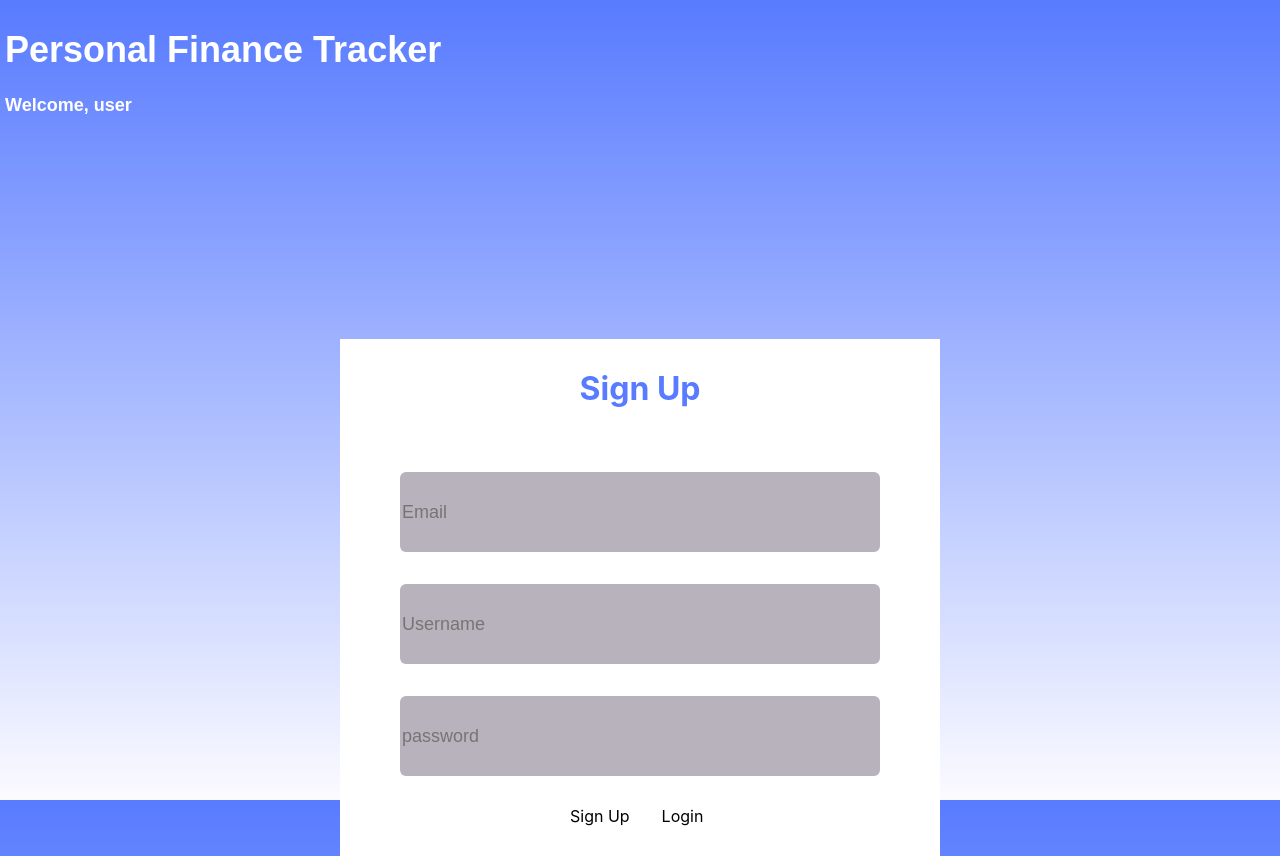
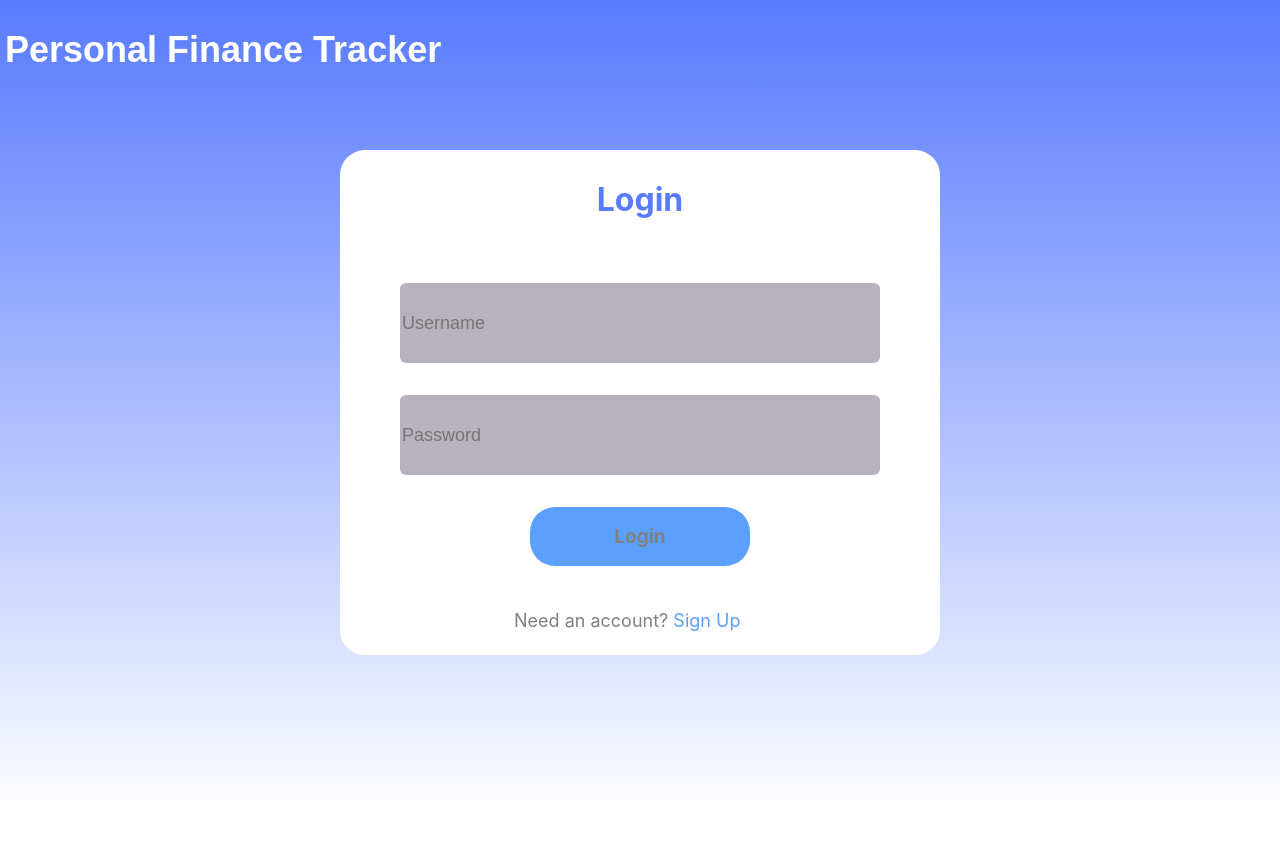
Before and after one commit to etherben/project, a React (Create React App) app in the folder Project/pftracker/: page / in a window 1280 px wide. After the commit the page ends 800 px from the top, so only its background shows below. Built offline with nearby package versions, Linux system fonts and the light colour scheme.

Commit message:
Login form created with handleSubmit ready, same for signup

```diff
--- a/Project/pftracker/src/App.js
+++ b/Project/pftracker/src/App.js
@@ -1,15 +1,17 @@
 import logo from './logo.svg';
 import './App.css';
 import TitleBar from "./Components/TitleBar/TitleBar";
-import LoginSignup from "./Components/LoginTab/LoginTab";
+import Signup from "./Components/SignUp/Signup";
+import Login from "./Components/Login/Login";
 import React from "react";
 
 function App() {
   return (
     <div>
-      <TitleBar />
+      <TitleBar/>
       <div>
-        <LoginSignup />
+        <Login/>
+
       </div>
     </div>
 
--- a/Project/pftracker/src/Components/LoginTab/LoginTab.css
+++ b/Project/pftracker/src/Components/Login/Login.css
@@ -1,8 +1,9 @@
 .container{
+    border-radius: 25px;
     display: flex;
     flex-direction: column;
     margin: auto;
-    margin-top: 200px;
+    margin-top: 50px;
     margin-bottom: 200px;
     width: 600px;
     background: white;  /*change colour*/
@@ -51,8 +52,33 @@
 }
 .submit-container{
     display: flex;
-    margin-left:230px;
-    margin-top: 30px;
-    margin-bottom: 30px;
+    margin: 32px auto;
     gap: 32px;
 }
+.submit{
+    border-radius: 25px;
+    display: flex;
+    justify-content: center;
+    align-items: center;
+    width: 220px;
+    height: 59px;
+    color: grey;
+    background: #5ba0ff;
+    font-size: 19px;
+    font-weight: 700;
+    cursor: pointer;
+}
+.switchLogin{
+
+    padding-left: 64px;
+    margin-top: 12px;
+    margin-bottom: 24px;
+    margin-left: 110px;
+    color: grey;
+    font-size: 18px;
+}
+
+.switchLogin span{
+    color: #5ba0ff;
+    cursor: pointer;
+}
--- /dev/null
+++ b/Project/pftracker/src/Components/Login/Login.jsx
@@ -0,0 +1,35 @@
+import React, {useState} from 'react'
+import './Login.css'
+const Login = ({onSubmit}) => {
+    const handleSubmit= ()=>{
+        const username= document.getElementById("login-username")
+        const password= document.getElementById("login-password")
+        onSubmit({username, password})
+    }
+    const handleClick = () =>{
+
+    }
+
+    return(
+        <div className = "container">
+            <div className="header">
+                <div className="text">Login</div>
+            </div>
+            <div className="inputs">
+                <div className="input" >
+                    <input type="Username" id ="login-username" placeholder = "Username"/>
+                </div>
+                <div className="input">
+                    <input type="Password" id="login-password" placeholder = "Password"/>
+                </div>
+            </div>
+            <div className="submit-container">
+                <div className="submit">Login</div>
+            </div>
+            <div className="switchLogin">Need an account? <span onClick={handleClick}>Sign Up</span>
+            </div>
+        </div>
+    )
+}
+
+export default Login
--- a/Project/pftracker/src/Components/LoginTab/LoginTab.jsx
+++ /dev/null
@@ -1,28 +0,0 @@
-import React from 'react'
-import './LoginTab.css'
-function LoginSignup(){
-    return(
-        <div className = "container">
-            <div className="header">
-                <div className="text">Sign Up</div>
-            </div>
-            <div className="inputs">
-                <div className="input">
-                    <input type="Email" placeholder = "Email"/>
-                </div>
-                <div className="input" >
-                    <input type="Username" placeholder = "Username"/>
-                </div>
-                <div className="input">
-                    <input type="Password" placeholder = "password"/>
-                </div>
-            </div>
-            <div className="submit-container">
-                <div className="submit">Sign Up</div>
-                <div className="submit">Login </div>
-            </div>
-        </div>
-    )
-}
-
-export default LoginSignup
--- /dev/null
+++ b/Project/pftracker/src/Components/SignUp/Signup.css
@@ -0,0 +1,84 @@
+.container{
+    border-radius: 25px;
+    display: flex;
+    flex-direction: column;
+    margin: auto;
+    margin-top: 50px;
+    margin-bottom: 200px;
+    width: 600px;
+    background: white;  /*change colour*/
+}
+.header{
+    display: flex;
+    flex-direction: column;
+    align-items: center;
+    gap: 9px;
+    width: 100%;
+    margin-top: 30px;
+}
+
+.text{
+    color: #587bff;
+    font-size: 32px;
+    font-weight: bold;
+}
+
+.inputs{
+    display: flex;
+    flex-direction: column;
+    margin-top: 64px;
+    gap: 32px;
+
+}
+
+.input{
+    display: flex;
+    align-items: center;
+    margin: auto;
+    width: 480px;
+    height: 80px;
+    background: #b8b2bc;
+    border-radius: 6px;
+}
+
+.input input{
+    height: 50px;
+    width: 400px;
+    background: transparent;
+    border: none;
+    outline: none;
+    color: grey;
+    font-size: 18px;
+}
+.submit-container{
+    display: flex;
+    margin: 32px auto;
+    gap: 32px;
+}
+.submit{
+    border-radius: 25px;
+    display: flex;
+    justify-content: center;
+    align-items: center;
+    width: 220px;
+    height: 59px;
+    color: grey;
+    background: #5ba0ff;
+    font-size: 19px;
+    font-weight: 700;
+    cursor: pointer;
+}
+.switchLogin{
+
+    padding-left: 64px;
+    margin-top: 12px;
+    margin-bottom: 24px;
+    margin-left: 110px;
+    color: grey;
+    font-size: 18px;
+}
+
+.switchLogin span{
+    color: #5ba0ff;
+    cursor: pointer;
+}
--- /dev/null
+++ b/Project/pftracker/src/Components/SignUp/Signup.jsx
@@ -0,0 +1,35 @@
+import React, {useState} from 'react'
+import './Signup.css'
+const Signup = ({onSubmit}) => {
+      const handleSubmit= ()=>{
+          const email= document.getElementById("signup-email")
+          const username= document.getElementById("signup-username")
+          const password= document.getElementById("signup-password")
+          onSubmit({email, username, password})
+      }
+    return(
+        <div className = "container">
+            <div className="header">
+                <div className="text">Sign Up</div>
+            </div>
+            <div className="inputs">
+                <div className="input">
+                    <input type="Email" id = "signup-email" placeholder = "Email"/>
+                </div>
+                <div className="input" >
+                    <input type="Username" id ="signup-username" placeholder = "Username"/>
+                </div>
+                <div className="input">
+                    <input type="Password" id="signup-password" placeholder = "Password"/>
+                </div>
+            </div>
+            <div className="submit-container">
+                <div className="submit">Sign Up</div>
+            </div>
+            <div className="switchLogin">Already have an account? <span>Login</span>
+            </div>
+        </div>
+    )
+}
+
+export default Signup
--- a/Project/pftracker/src/Components/TitleBar/TitleBar.js
+++ b/Project/pftracker/src/Components/TitleBar/TitleBar.js
@@ -3,7 +3,7 @@ import './TitleBar.css';
 function TitleBar(){
     return(<div className="title-bar" >
         <h1>Personal Finance Tracker</h1>
-            <p>Welcome, user</p>
+
     </div>
     );
 }
```
